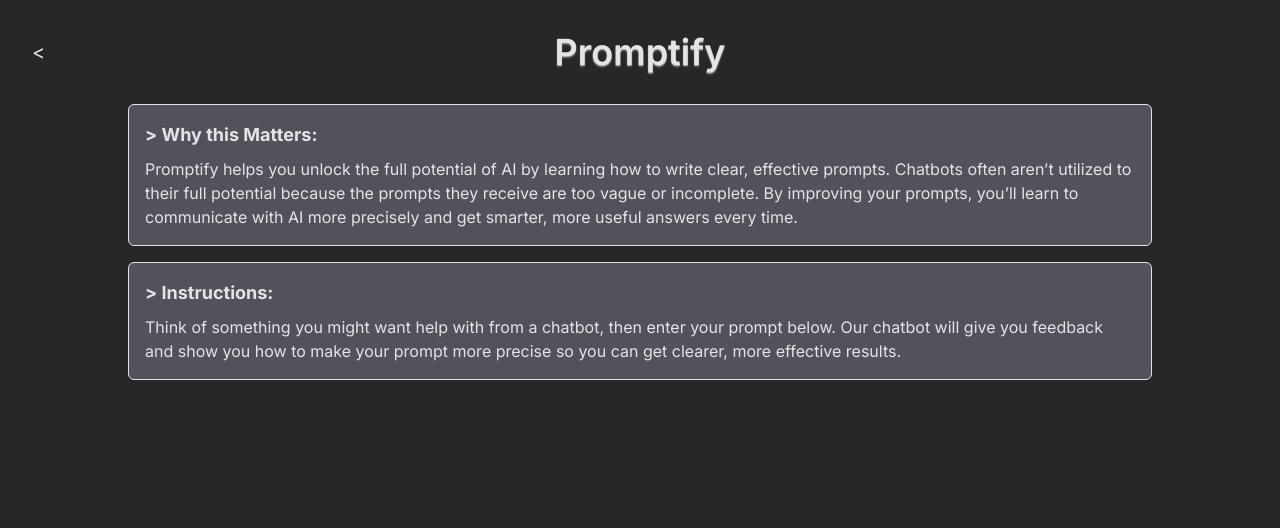
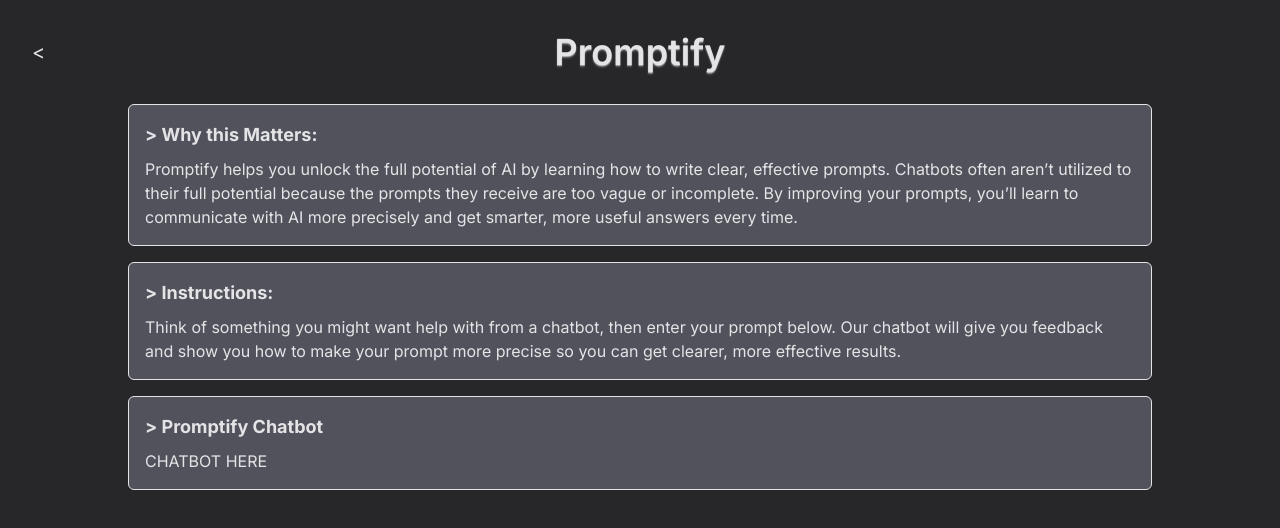
Before and after one commit to obtain-ai/obtain, a SvelteKit app: page /promptify in a window 1280 px wide. Shown: the top 528 px of the page. Built offline with nearby package versions, Linux system fonts and the light colour scheme.

Commit message:
Add InfoDisplay for Promptify Chatbot

```diff
--- a/src/routes/promptify/+page.svelte
+++ b/src/routes/promptify/+page.svelte
@@ -19,3 +19,12 @@
 		Think of something you might want help with from a chatbot, then enter your prompt below. Our chatbot will give you feedback and show you how to make your prompt more precise so you can get clearer, more effective results.
 	{/snippet}
 </InfoDisplay>
+
+<InfoDisplay>
+	{#snippet title()}
+		Promptify Chatbot
+	{/snippet}
+	{#snippet content()}
+		CHATBOT HERE
+	{/snippet}
+</InfoDisplay>
```
